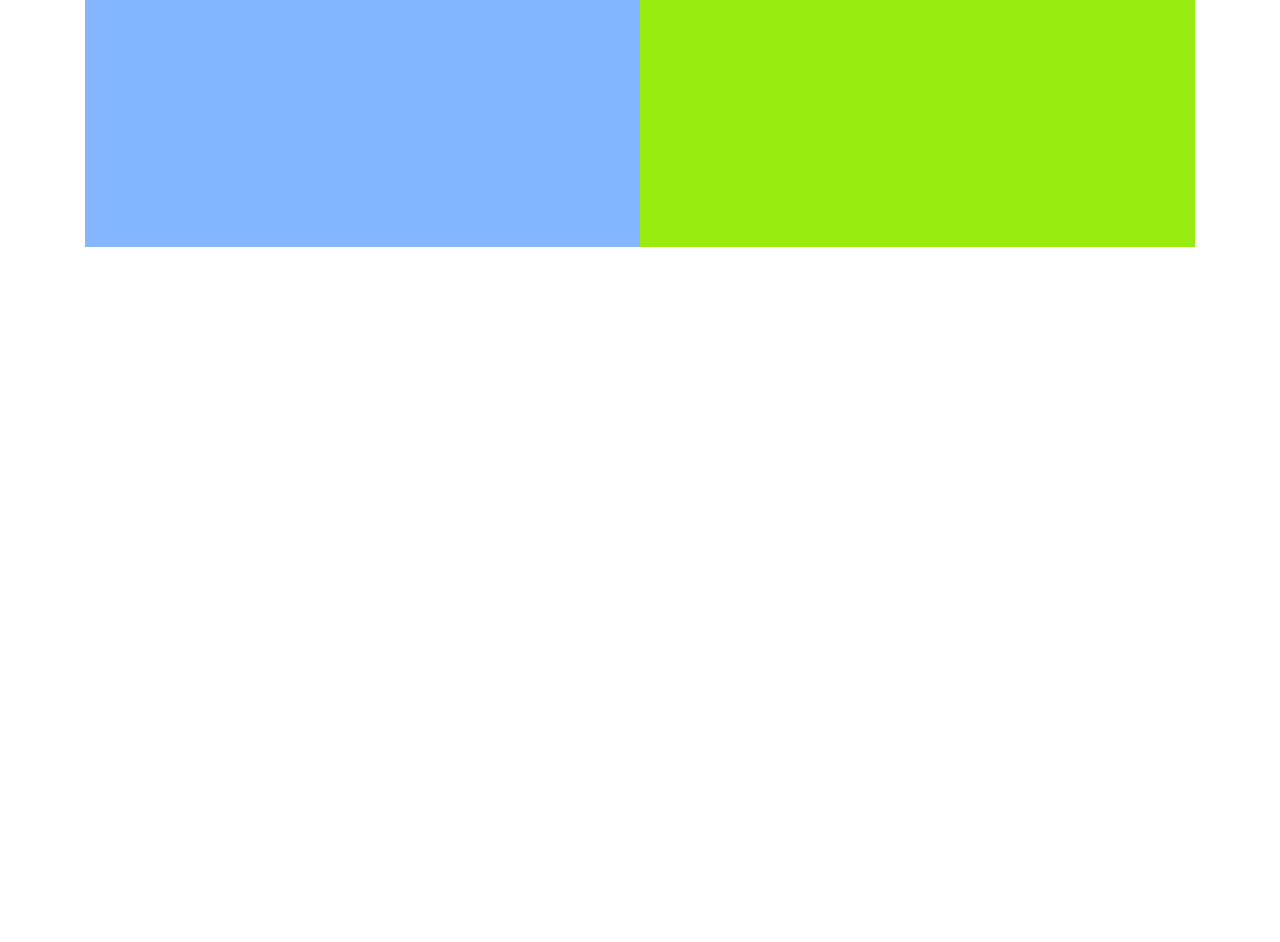
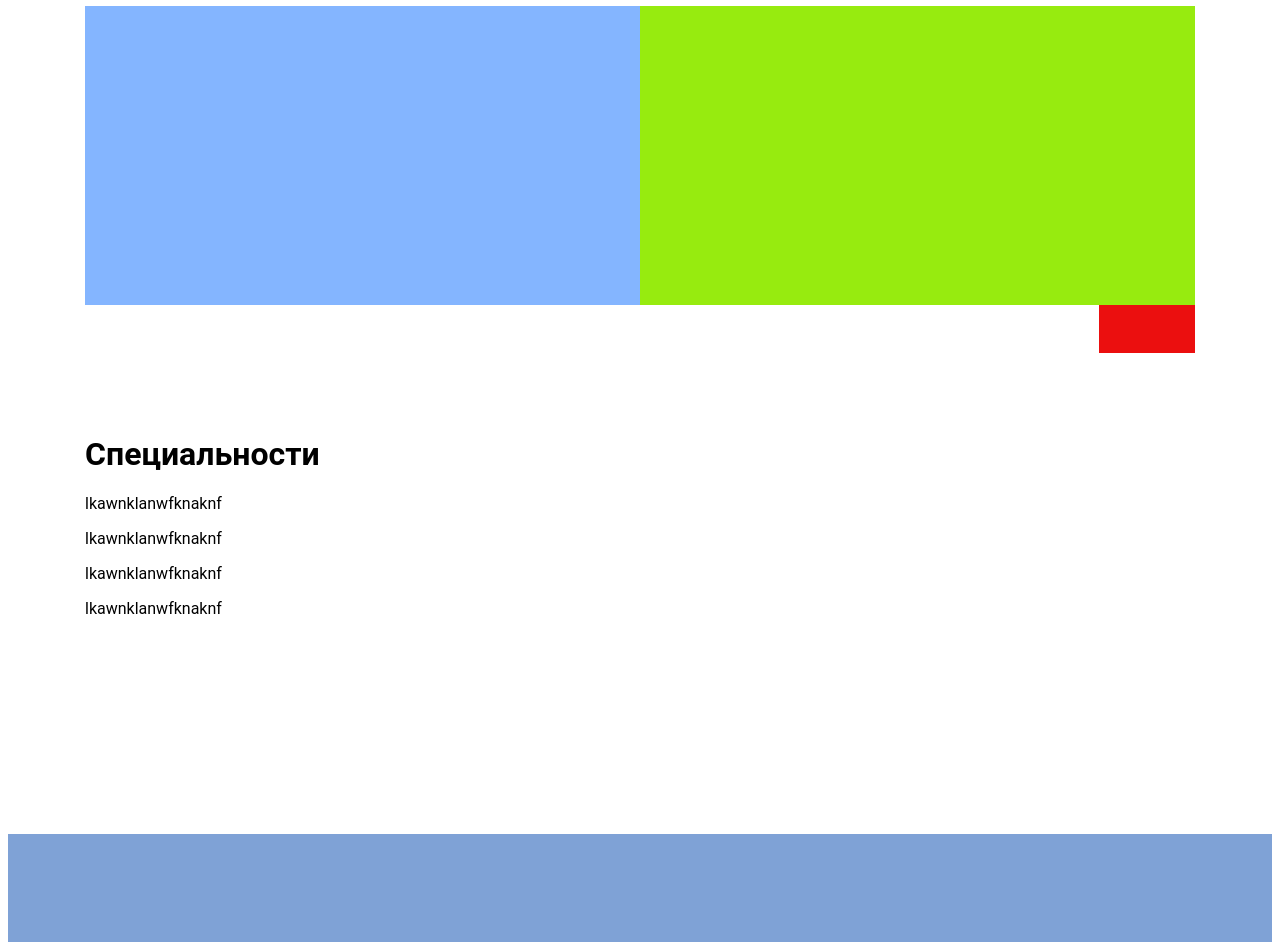
Before and after one commit to distrik2/yecollege, a plain HTML site: page index.html in a window 1280 px wide. Shown: the part 714-1656 px from the top of the page. Before the commit the page ends 961 px from the top, so only its background shows below. Drawn offline with Linux system fonts and the light colour scheme.

Commit message:
footer added

```diff
--- a/css/style.css
+++ b/css/style.css
@@ -10,9 +10,6 @@ a {
 }
 body {
   font-family: "Roboto", sans-serif;
-  max-width: 1110px;
-  padding: 0 15px;
-  margin: 0 auto;
 }
 /* h1 {
   text-align: center;
@@ -25,6 +22,9 @@ body {
 } */
 
 .header_menu {
+  max-width: 1110px;
+  padding: 0 15px;
+  margin: 0 auto;
   display: flex;
   justify-content: space-between;
   flex-direction: row;
@@ -46,14 +46,13 @@ body {
   padding-left: 15px;
 }
 
-
 .main {
+  max-width: 1110px;
+  padding: 0 15px;
+  margin: 0 auto;
   display: flex;
   align-items: center;
-  height: 500px;
-  /* width: 100%;
-  height: 75%;
-  position: absolute; */
+  height: 550px;
 }
 
 .main_block h1 {
@@ -64,8 +63,14 @@ body {
   width: 654px;
 }
 
+.news {
+  max-width: 1110px;
+  padding: 0 15px;
+  margin: 0 auto;
+  padding-bottom: 60px;
+}
 
-.news_block{
+.blocks {
   display: flex;
 }
 .block1 {
@@ -84,3 +89,32 @@ body {
 
   background: #97eb0f;
 }
+
+.arrow {
+  display: flex;
+  flex-direction: row;
+  justify-content: flex-end;
+}
+.test1 {
+  width: 48px;
+  height: 48px;
+  background: #eb0f0f;
+}
+.test2 {
+  width: 48px;
+  height: 48px;
+  background: #eb0f0f;
+}
+
+.special {
+  max-width: 1110px;
+  padding: 0 15px;
+  margin: 0 auto;
+  padding-bottom: 200px;
+}
+
+.footer_back {
+  height: 334px;
+  background: #0046ae;
+  opacity: 0.5;
+}
--- a/index.html
+++ b/index.html
@@ -40,10 +40,30 @@
     <div class="news">
       <h1>Новости</h1>
       <div class="news_block">
-        <div class="block1"></div>
-        <div class="block2"></div>
+        <div class="blocks">
+          <div class="block1"></div>
+          <div class="block2"></div>
+        </div>
+        <div class="arrow">
+          <div class="test1"></div>
+          <div class="test2"></div>
+        </div>
       </div>
     </div>
+
+    <div class="special">
+      <h1>Специальности</h1>
+      <p>lkawnklanwfknaknf</p>
+      <p>lkawnklanwfknaknf</p>
+      <p>lkawnklanwfknaknf</p>
+      <p>lkawnklanwfknaknf</p>
+    </div>
+
+    <footer>
+      <div class="footer_back">
+
+      </div>
+    </footer>
 
     <script src="script.js"></script>
   </body>
```
